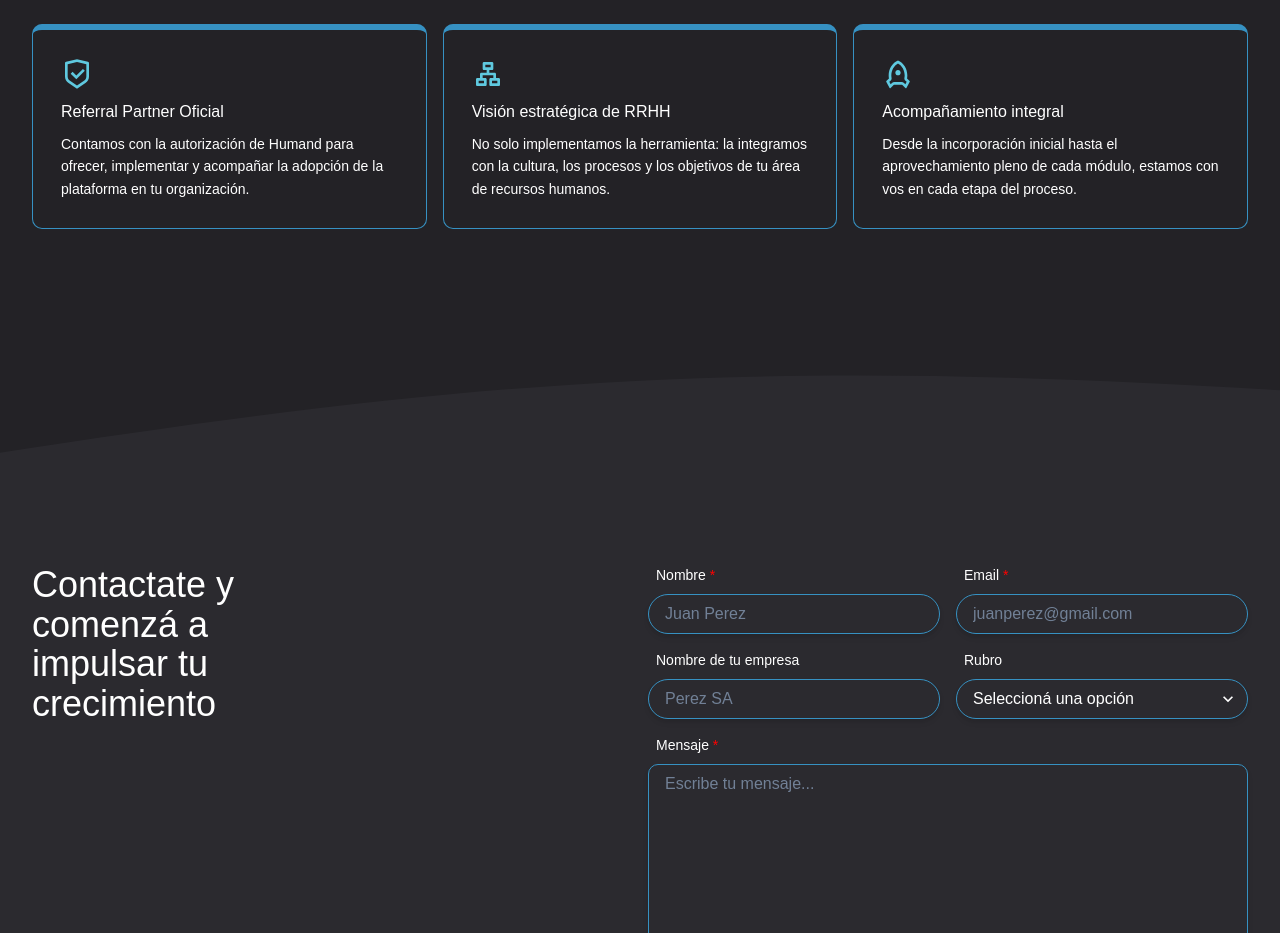
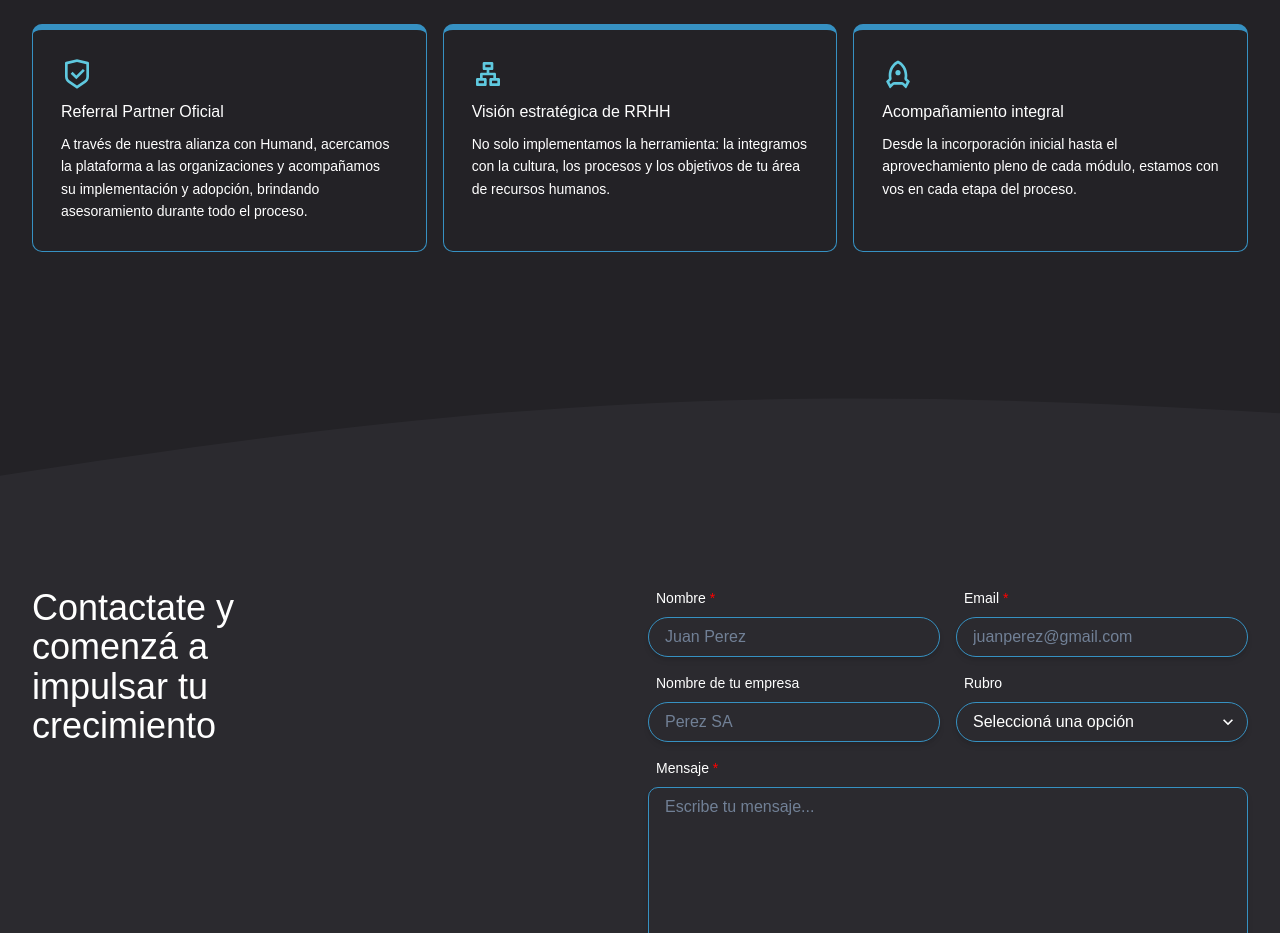
Before and after one commit to NicoPicotto/conectar, a React (Vite) app: page /humand in a window 1280 px wide. Shown: the part 1500-2433 px from the top of the page. Built offline with nearby package versions, Linux system fonts and the light colour scheme; a web font is replaced by a local one.

Commit message:
hotfix cambio en texto

```diff
--- a/src/Components/Humand/HumandPartner/index.jsx
+++ b/src/Components/Humand/HumandPartner/index.jsx
@@ -19,7 +19,7 @@ const reasons = [
    {
       icon: RiShieldCheckLine,
       title: "Referral Partner Oficial",
-      desc: "Contamos con la autorización de Humand para ofrecer, implementar y acompañar la adopción de la plataforma en tu organización.",
+      desc: "A través de nuestra alianza con Humand, acercamos la plataforma a las organizaciones y acompañamos su implementación y adopción, brindando asesoramiento durante todo el proceso.",
    },
    {
       icon: RiOrganizationChart,
```
